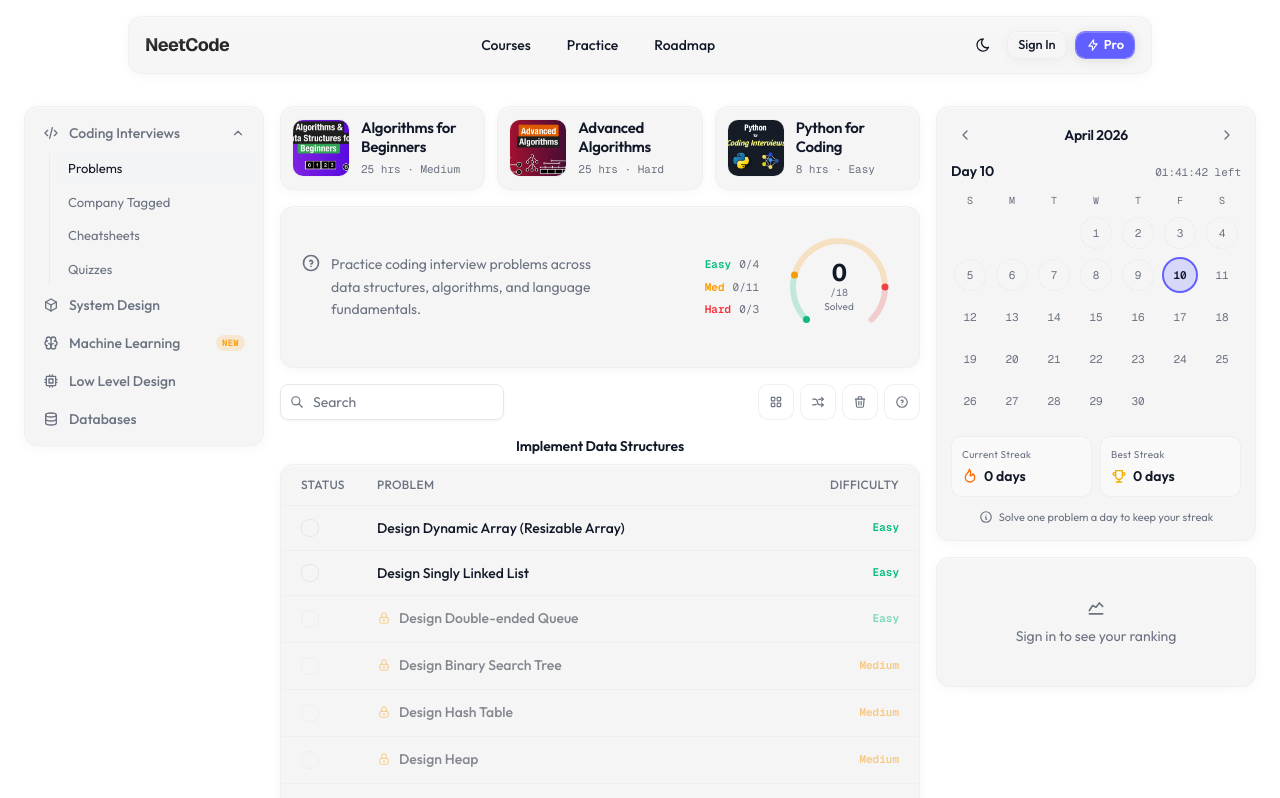
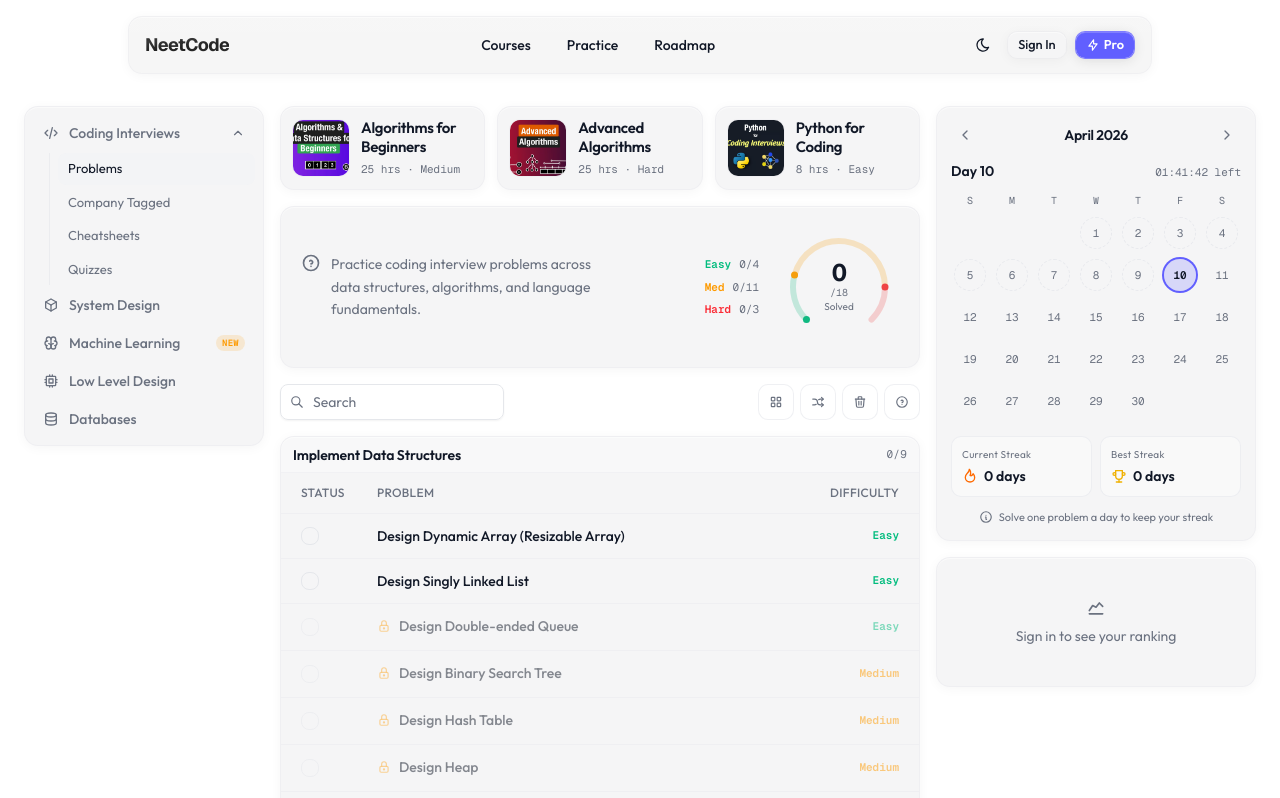
Before and after one commit to natnaeltaddese/neeter-code, a Next.js app: page /practice in a window 1280 px wide. Shown: the top 798 px of the page. Built offline with nearby package versions, Linux system fonts and the light colour scheme.

Commit message:
Add Problem model and show solved count in dashboard
- Introduce Problem type and getProblem helper
- Wire Problem object through workspace and page
- Display solved count in grouped problem headers

```diff
--- a/app/(workspace)/problem/[id]/page.tsx
+++ b/app/(workspace)/problem/[id]/page.tsx
@@ -1,4 +1,6 @@
+import type { Metadata } from "next"
 import { ProblemWorkspace } from "@/components/workspace/problem-workspace"
+import { getProblem } from "@/lib/problems"
 
 type ProblemPageProps = {
   params: Promise<{
@@ -6,7 +8,19 @@
   }>
 }
 
+export async function generateMetadata({
+  params,
+}: ProblemPageProps): Promise<Metadata> {
+  const { id } = await params
+  const problem = getProblem(id)
+  return {
+    title: `${problem.number}. ${problem.title} · NeetCode`,
+    description: `Solve "${problem.title}" — a ${problem.difficulty} problem on NeetCode.`,
+  }
+}
+
 export default async function ProblemPage({ params }: ProblemPageProps) {
   const { id } = await params
-  return <ProblemWorkspace problemId={id} />
+  const problem = getProblem(id)
+  return <ProblemWorkspace problem={problem} />
 }
--- a/components/practice-dashboard.tsx
+++ b/components/practice-dashboard.tsx
@@ -579,14 +579,21 @@
   onToggle: (id: number) => void
 }) {
   if (group.problems.length === 0) return null
+  const solvedCount = group.problems.reduce(
+    (n, p) => n + (solved.has(p.id) ? 1 : 0),
+    0
+  )
   return (
-    <section aria-label={group.title} className="flex flex-col gap-2">
-      <h3 className="text-center text-sm font-semibold tracking-[-0.01em] text-foreground">
-        {group.title}
-      </h3>
-      <div className={cn(cardClass, "overflow-hidden p-0")}>
-        <CardSheen />
-        <div className="relative">
+    <section aria-label={group.title} className={cn(cardClass, "p-0")}>
+      <div className="relative flex h-9 shrink-0 items-center justify-between gap-2 border-b border-border/40 bg-background/30 pr-3 pl-3">
+        <h3 className="text-sm font-semibold tracking-[-0.01em] text-foreground">
+          {group.title}
+        </h3>
+        <span className="font-mono text-[11px] tracking-[0.02em] text-muted-foreground">
+          {solvedCount}/{group.problems.length}
+        </span>
+      </div>
+      <div className="relative">
         <Table>
           <TableHeader>
             <TableRow className="border-border/40 hover:bg-transparent">
@@ -664,7 +671,6 @@
             })}
           </TableBody>
         </Table>
-      </div>
       </div>
     </section>
   )
--- a/components/workspace/problem-workspace.tsx
+++ b/components/workspace/problem-workspace.tsx
@@ -1,36 +1,31 @@
 "use client"
 
 import { Suspense } from "react"
+import type { Problem } from "@/lib/problems"
 import { ProblemLayout } from "./problem-layout"
 import { WorkspaceNavbar } from "./workspace-navbar"
 
 export type ProblemWorkspaceProps = {
-  problemId: string
+  problem: Problem
 }
 
-const PLACEHOLDER = {
-  number: 1,
-  title: "Design Dynamic Array (Resizable Array)",
-  difficulty: "Easy" as const,
-}
-
-export function ProblemWorkspace({ problemId }: ProblemWorkspaceProps) {
+export function ProblemWorkspace({ problem }: ProblemWorkspaceProps) {
   return (
     <div
-      data-problem-id={problemId}
+      data-problem-id={problem.id}
       className="flex min-h-dvh flex-col bg-background text-foreground"
     >
       <WorkspaceNavbar
-        problemNumber={PLACEHOLDER.number}
-        problemTitle={PLACEHOLDER.title}
-        difficulty={PLACEHOLDER.difficulty}
+        problemNumber={problem.number}
+        problemTitle={problem.title}
+        difficulty={problem.difficulty}
       />
       <main className="min-h-0 flex-1">
         <Suspense fallback={null}>
           <ProblemLayout
-            problemNumber={PLACEHOLDER.number}
-            title={PLACEHOLDER.title}
-            difficulty={PLACEHOLDER.difficulty}
+            problemNumber={problem.number}
+            title={problem.title}
+            difficulty={problem.difficulty}
           />
         </Suspense>
       </main>
--- /dev/null
+++ b/lib/problems.ts
@@ -0,0 +1,18 @@
+export type Difficulty = "Easy" | "Medium" | "Hard"
+
+export type Problem = {
+  id: string
+  number: number
+  title: string
+  difficulty: Difficulty
+}
+
+const PLACEHOLDER: Omit<Problem, "id"> = {
+  number: 1,
+  title: "Design Dynamic Array (Resizable Array)",
+  difficulty: "Easy",
+}
+
+export function getProblem(id: string): Problem {
+  return { id, ...PLACEHOLDER }
+}
```
